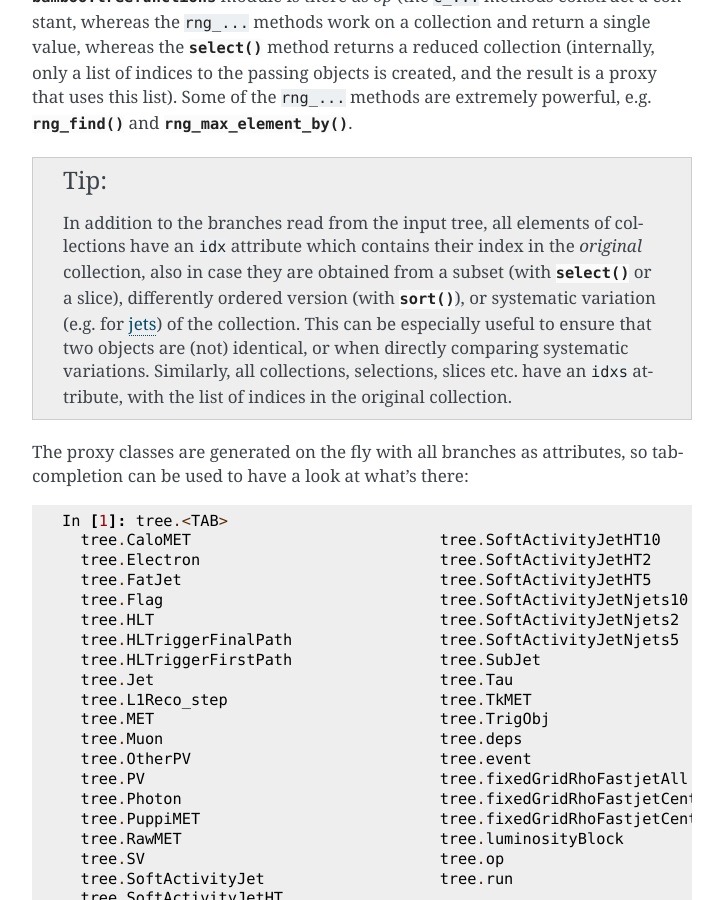
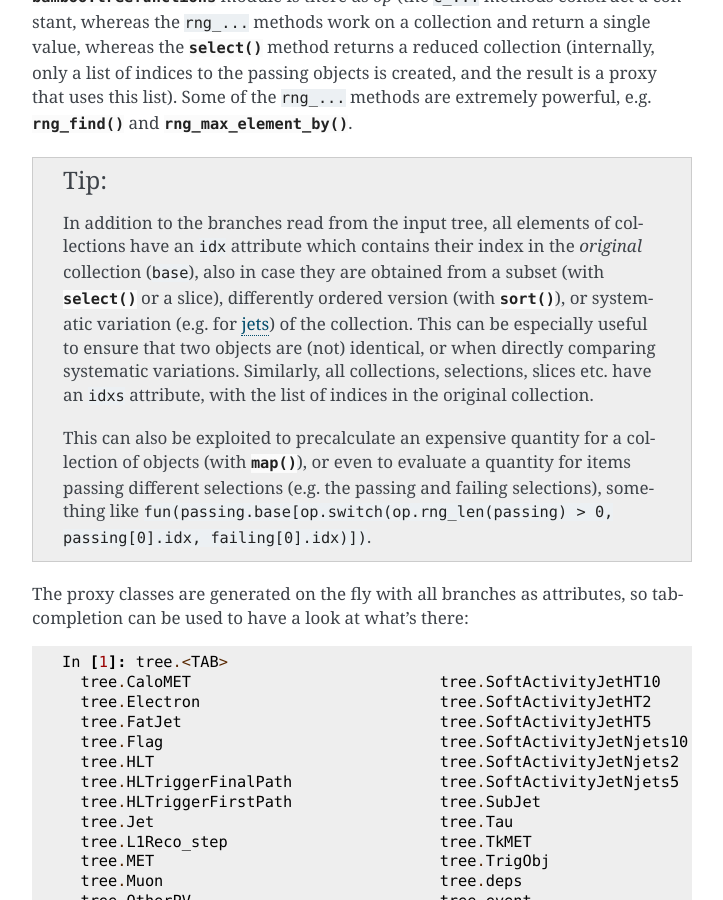
Before and after one commit to recotoolsbenchmarks/BambooAnalysis, a Sphinx documentation site: the page built from doc/userguide.rst, in a window 1280 px wide and 900 px high, scrolled down 6845 px. Shown: the whole window, without its empty margins (388-1111 px from the left). Built offline with Sphinx 7.4.7, drawn with Linux system fonts in a browser that asks for light colours.

Commit message:
Add a few hacks to the tip about idx and base

```diff
--- a/doc/userguide.rst
+++ b/doc/userguide.rst
@@ -352,7 +352,7 @@ Some of the ``rng_...`` methods are extremely powerful, e.g.
 
 .. tip:: In addition to the branches read from the input tree, all elements of
     collections have an ``idx`` attribute which contains their index in the
-    *original* collection, also in case they are obtained from a subset
+    *original* collection (``base``), also in case they are obtained from a subset
     (with :py:func:`~bamboo.treefunctions.select` or a slice), differently
     ordered version (with :py:func:`~bamboo.treefunctions.sort`), or systematic
     variation (e.g. for :ref:`jets<recipejetsystematics>`) of the collection.
@@ -360,6 +360,12 @@ Some of the ``rng_...`` methods are extremely powerful, e.g.
     identical, or when directly comparing systematic variations.
     Similarly, all collections, selections, slices etc. have an ``idxs`` attribute,
     with the list of indices in the original collection.
+
+    This can also be exploited to precalculate an expensive quantity for a
+    collection of objects (with :py:func:`~bamboo.treefunctions.map`), or even
+    to evaluate a quantity for items passing different selections (e.g. the
+    passing and failing selections), something like
+    ``fun(passing.base[op.switch(op.rng_len(passing) > 0, passing[0].idx, failing[0].idx)])``.
 
 The proxy classes are generated on the fly with all branches as attributes, so
 tab-completion can be used to have a look at what's there:
```
